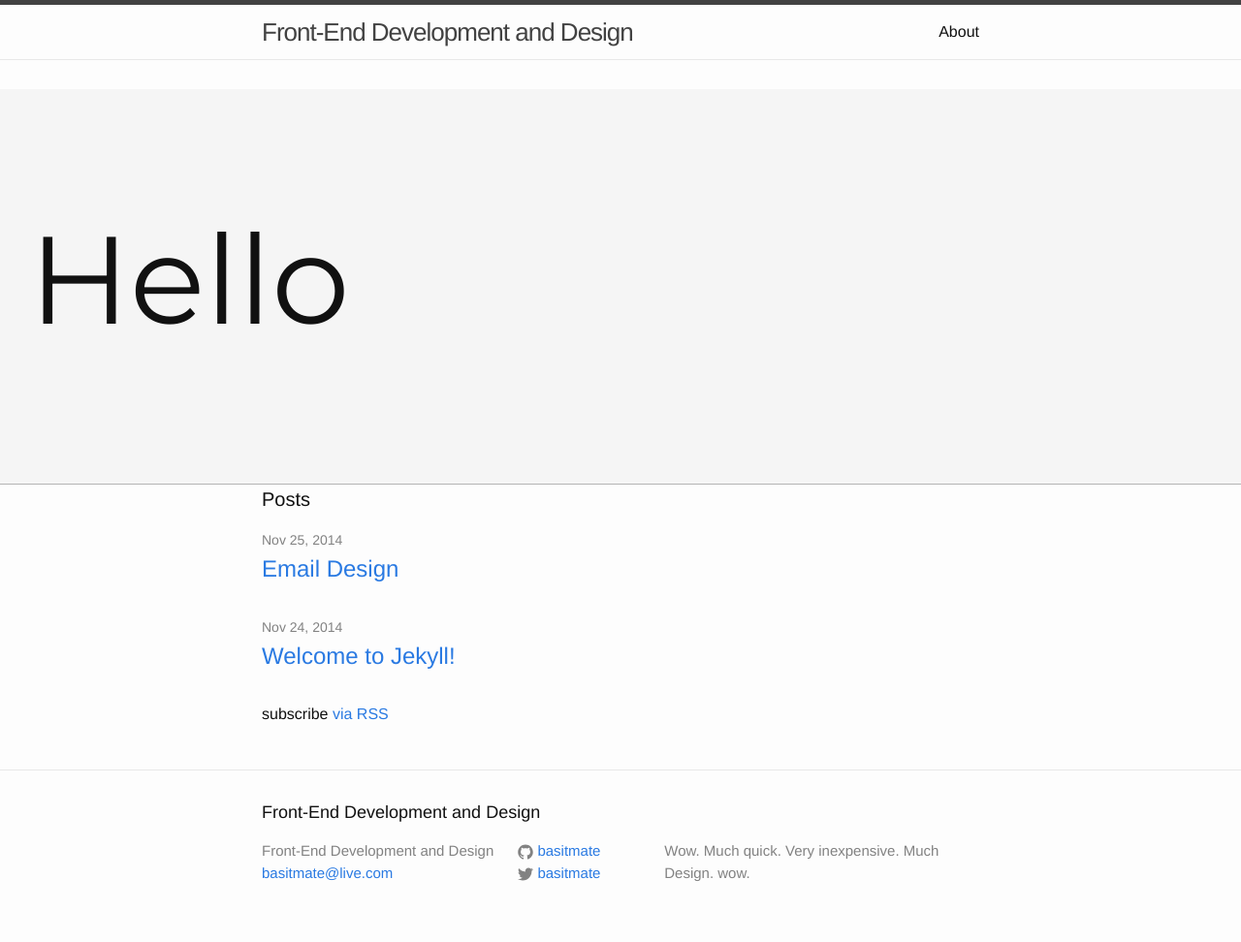
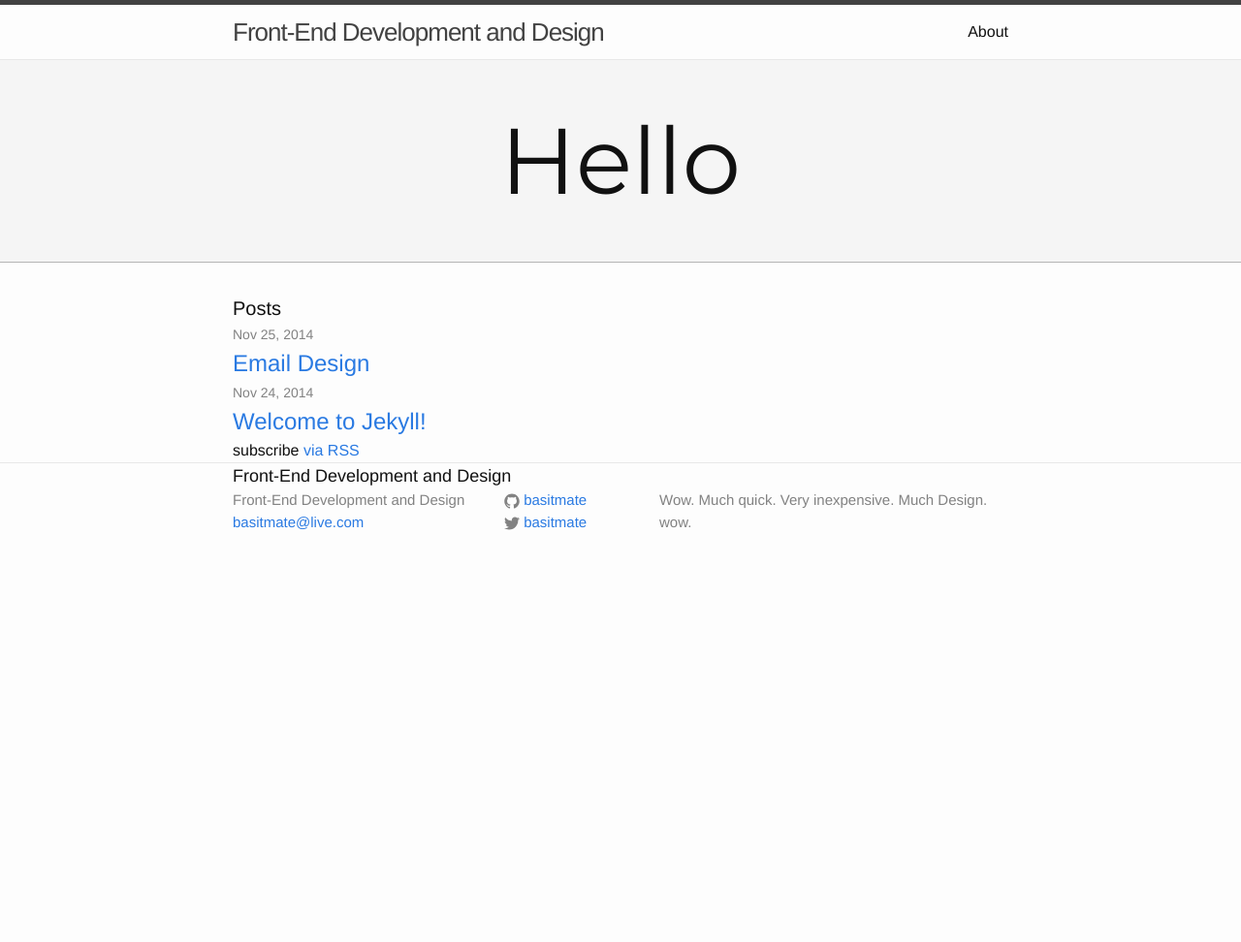
Before and after one commit to basitmate/basitmate.github.io, a Jekyll site: the page built from index.html, in a window 1280 px wide. Shown: the whole page at 97% size. Built offline with Jekyll 4.4.1, drawn with Linux system fonts in a browser that asks for light colours; after the commit the page ends 900 px from its top, so only the background shows below that.

Commit message:
much change.

```diff
--- a/css/main.scss
+++ b/css/main.scss
@@ -7,10 +7,12 @@
 
 .mainHeading {
 	background-color: #f5f5f5;
-	padding: 100px 30px;
+	padding: 2em;
+	margin-bottom: 2em;
 	border-bottom: 1px solid #b4b4b4;
+	text-align: center;
 	h1 {
-		font-size: 8em;
+		font-size: 6em;
 		font-family: 'Montserrat';
 	}
 }
@@ -21,7 +23,7 @@ $base-font-size:   16px;
 $small-font-size:  $base-font-size * 0.875;
 $base-line-height: 1.5;
 
-$spacing-unit:     30px;
+$spacing-unit:     0px;
 
 $text-color:       #111;
 $background-color: #fdfdfd;
```
